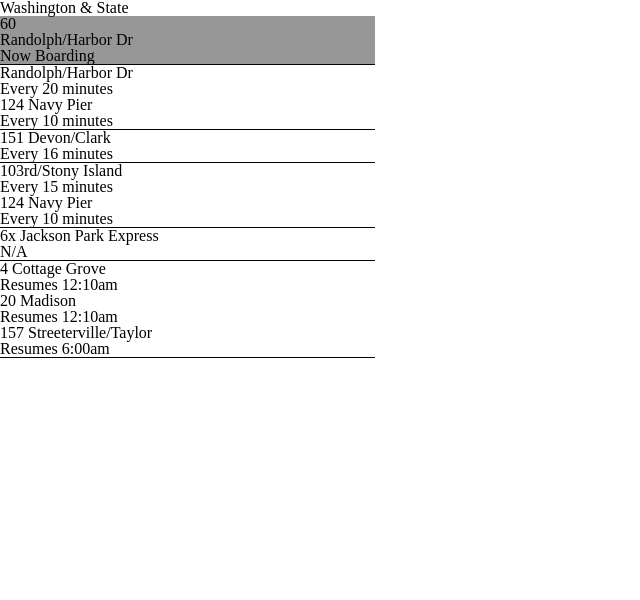
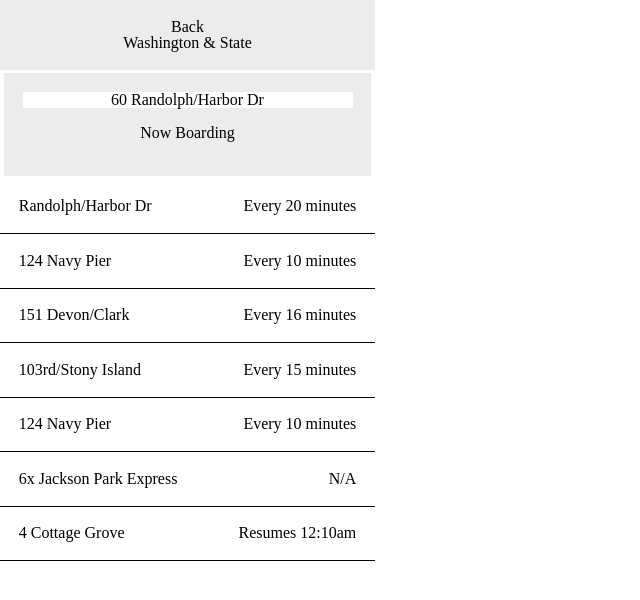
Before and after one commit to phillipwatson/busybusapp, a plain HTML site: page index.html in a window 1280 px wide. Shown: the whole page, without its empty margins (0-640 px from the left). Drawn offline with Linux system fonts and the light colour scheme.

Commit message:
Add files via upload

```diff
--- a/css/style.css
+++ b/css/style.css
@@ -3,16 +3,32 @@ body{
 }
 
 nav{
-  background-color: #979797
-  border-bottom: 1px solid black
+  background-color: #ECECEC;
+  text-align: center;
+  padding: 5%;
 }
 
 div{
-  border-bottom: 1px solid black
+  padding: 5%;
+  border-bottom: 1px solid black;
+}
+
+h1{
+}
+
+.route{
+  text-align: left;
+}
+
+.whitebox{
+  background-color: #fff;
 }
 
 .nowBoarding{
-  background-color: #979797
+  border-bottom: none;
+  background-color: #ECECEC;
+  text-align: center;
+  margin: 1%;
 }
 
 .eastBound{
@@ -31,5 +47,19 @@ div{
 }
 
 .frequency{
-  display: inline;
+  display: inline-block;
+  float: right;
 }
+
+.backButton{
+  display:inline;
+  padding-right: 0%
+}
+
+.line{
+  display: inline-block;
+}
+
+.boardingtext{
+  padding: 5%;
+}
--- a/index.html
+++ b/index.html
@@ -8,30 +8,44 @@
   </head>
   <body>
     <nav>
-      <h1>Washington & State</h1>
+      <p class="backButton">Back</p><h1>Washington & State</h1>
     </nav>
+
     <div class="nowBoarding route">
-      <h3>60<br>Randolph/Harbor Dr</h3>
-      <p>Now Boarding</p>
+      <section class="whitebox">
+        <h3>60 Randolph/Harbor Dr</h3>
+      </section>
+      <p class="boardingtext">Now Boarding</p>
     </div>
+
+
     <div class="eastBound route">
       <p class="line">Randolph/Harbor Dr</p> <p class="frequency">Every 20 minutes</p>
+    </div>
+
+    <div class="route">
       <p class=line>124 Navy Pier</p> <p class="frequency">Every 10 minutes</p>
     </div>
+
     <div class="northBound route">
       <p class="line">151 Devon/Clark</p> <p class="frequency">Every 16 minutes</p>
     </div>
+
     <div class="southBound route">
       <p class="line">103rd/Stony Island</p> <p class="frequency">Every 15 minutes</p>
+    </div>
+
+    <div class="route">
       <p class="line">124 Navy Pier</p> <p class="frequency">Every 10 minutes</p>
     </div>
+
     <div class="reroute route">
       <p class="line">6x Jackson Park Express</p> <p class="frequency">N/A</p>
     </div>
+
     <div class="outOfService route">
       <p class="line">4 Cottage Grove</p> <p class="frequency">Resumes 12:10am</p>
-      <p class="line">20 Madison</p> <p class="frequency">Resumes 12:10am</p>
-      <p class="line">157 Streeterville/Taylor</p> <p class="frequency">Resumes 6:00am</p>
     </div>
+
   </body>
 </html>
```
